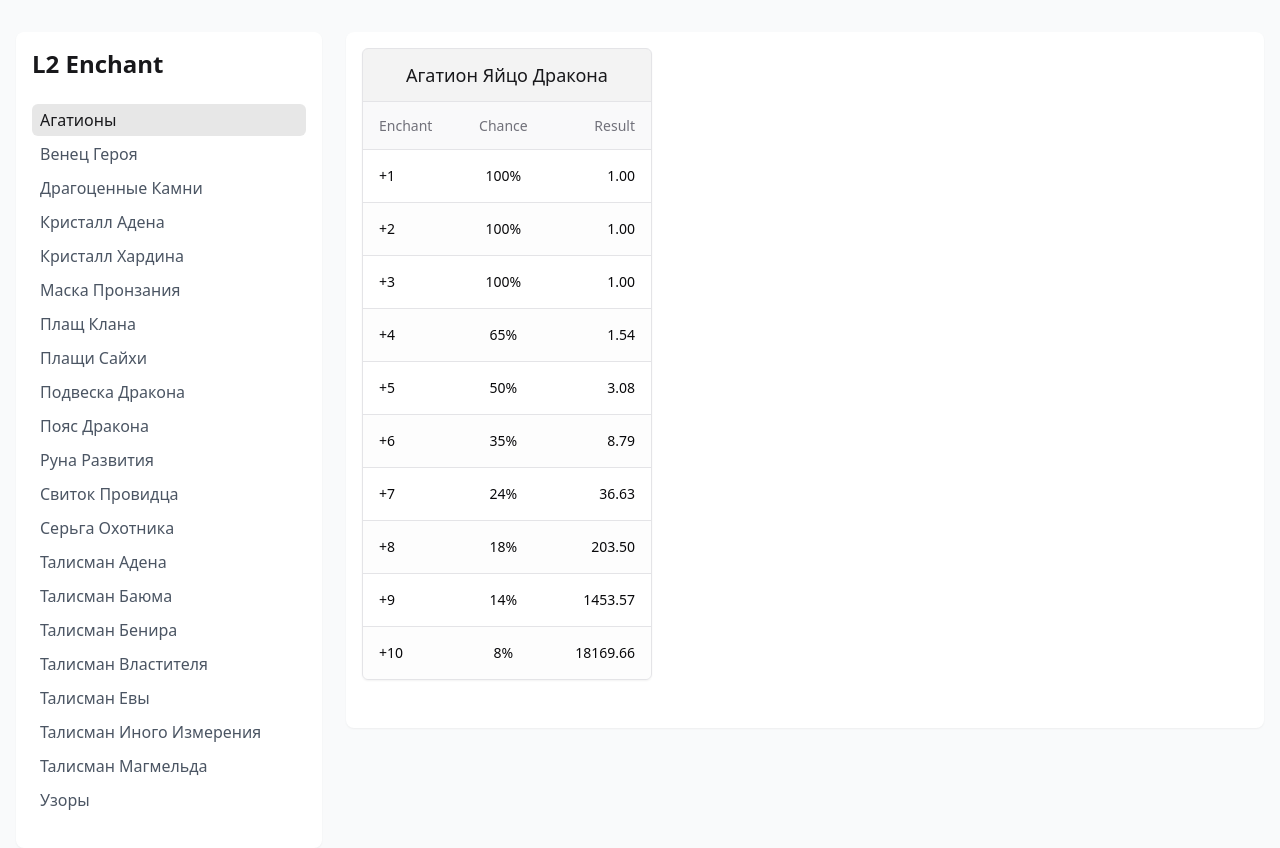
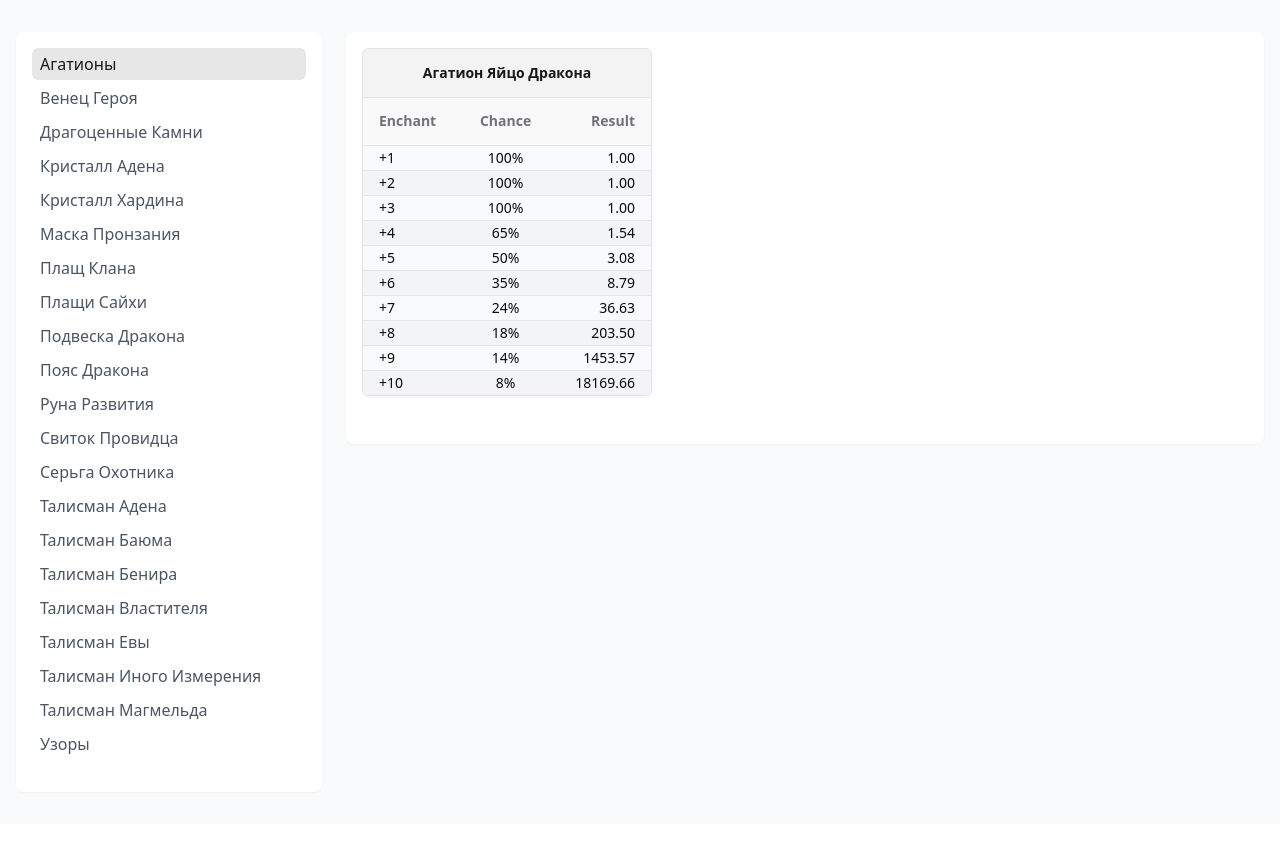
Before and after one commit to ValeriiVasin/l2-enchant-web, a React (Vite) app: page /agathions in a window 1280 px wide. Shown: the top 848 px of the page. After the commit the page ends 824 px from the top, so only its background shows below. Built offline with nearby package versions, Linux system fonts and the light colour scheme.

Commit message:
fix: spacings and remove header

```diff
--- a/src/app.tsx
+++ b/src/app.tsx
@@ -8,9 +8,6 @@
         <div className="flex flex-col md:flex-row gap-6">
           <div className="w-full md:w-1/4">
             <div className="bg-white rounded-lg shadow-sm p-4 sticky top-4">
-              <h1 className="text-2xl font-bold mb-6 text-primary">
-                L2 Enchant
-              </h1>
               <Menu />
             </div>
           </div>
--- a/src/components/base/enchant-table.tsx
+++ b/src/components/base/enchant-table.tsx
@@ -26,25 +26,31 @@
     <div className="rounded-md border shadow-sm mb-8 overflow-hidden">
       <Table>
         <TableHeader>
-          <ShadcnTableRow className="bg-primary/5 hover:bg-primary/5">
+          <ShadcnTableRow className="bg-primary/5">
             <TableHead
               colSpan={3}
-              className="text-center font-medium text-lg text-primary py-3"
+              className="text-center font-semibold text-md text-primary py-2"
             >
               {title}
             </TableHead>
           </ShadcnTableRow>
           <ShadcnTableRow className="bg-muted/50">
-            <TableHead className="font-medium">Enchant</TableHead>
-            <TableHead className="font-medium text-center">Chance</TableHead>
-            <TableHead className="font-medium text-right">Result</TableHead>
+            <TableHead className="font-semibold py-1">Enchant</TableHead>
+            <TableHead className="font-semibold text-center py-1">
+              Chance
+            </TableHead>
+            <TableHead className="font-semibold text-right py-1">
+              Result
+            </TableHead>
           </ShadcnTableRow>
         </TableHeader>
         <TableBody>
           {tableRows.map((props, index) => (
             <ShadcnTableRow
               key={index}
-              className={index % 2 === 0 ? 'bg-white' : 'bg-muted/20'}
+              className={
+                index % 2 === 0 ? 'bg-gray-50 py-1' : 'bg-gray-100 py-1'
+              }
             >
               <TableCell className="font-medium">
                 {formatEnchant(props.index)}
--- a/src/components/ui/table.tsx
+++ b/src/components/ui/table.tsx
@@ -9,7 +9,10 @@
   <div className="w-full overflow-auto">
     <table
       ref={ref}
-      className={cn('w-full caption-bottom text-sm', className)}
+      className={cn(
+        'w-full caption-bottom text-sm [&_td]:py-0.5 [&_th]:py-0.5',
+        className,
+      )}
       {...props}
     />
   </div>
```
